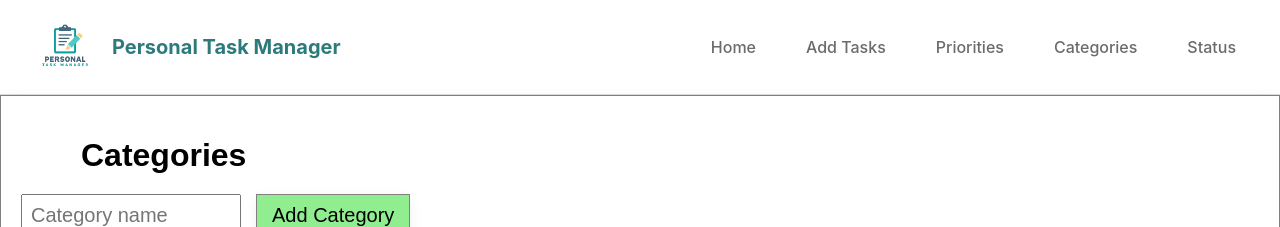
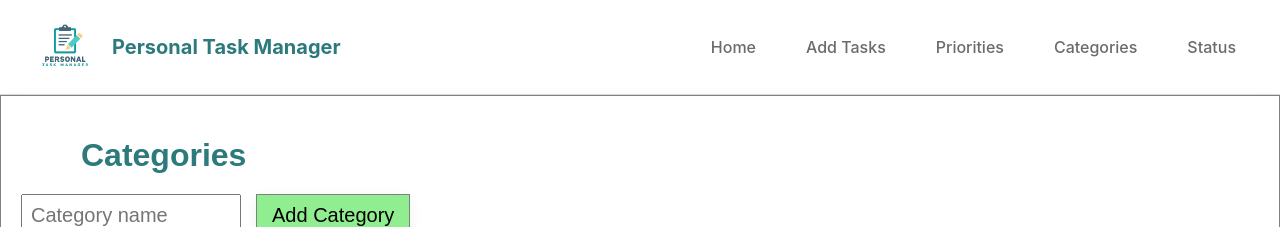
Before and after one commit to noorjanajreh2006-create/Personal-Task-Manager-WEB, a React (Create React App) app: page /categories in a window 1280 px wide. Shown: the top 227 px of the page. Built offline with nearby package versions, Linux system fonts and the light colour scheme.

Commit message:
edit file

```diff
--- a/src/components/AddCategories.jsx
+++ b/src/components/AddCategories.jsx
@@ -64,6 +64,7 @@ const styles={
     padding :"20px"
 },
     h1: {
+        color:"#2c7a7b",
         marginBottom: "20px",
         marginLeft: "60px"
 },
```
